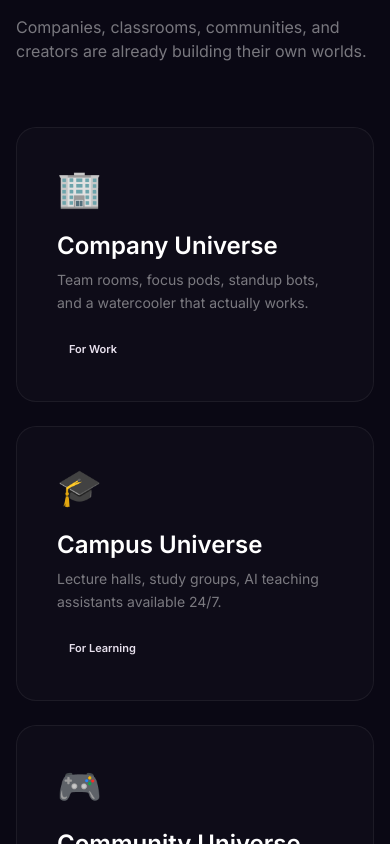
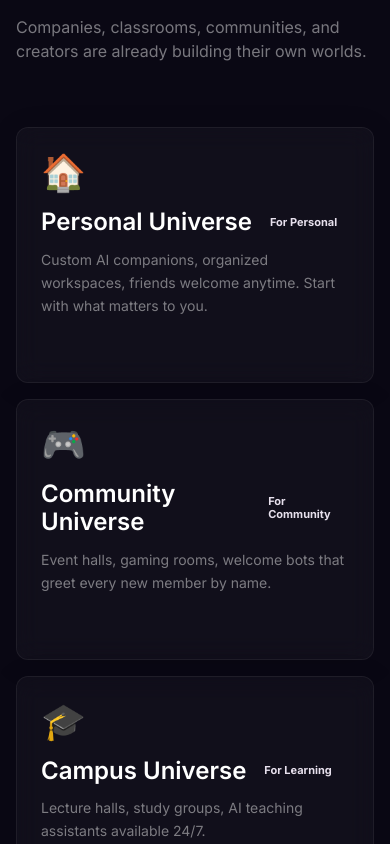
Before and after one commit to BAWES-Universe/bawes-new-website, a Next.js app: page / in a window 390 px wide. Shown: the part 3580-4424 px from the top of the page. Built offline with nearby package versions, Linux system fonts and the light colour scheme; no server answers.

Commit message:
Fix landing page layout: 2-col feature grid, showcase cards with Learn more arrows, personal-first ordering

```diff
--- a/app/page.tsx
+++ b/app/page.tsx
@@ -18,7 +18,7 @@ const features = [
   {
     icon: 'spatial_audio', iconColor: '#a78bfa', title: 'Walk in, meet people',
     desc: 'Walk up to start talking, walk away for privacy. Audio fades with distance naturally. Step into a meeting room for face-to-face video and screen sharing — all without scheduling a call.',
-    href: '/features/proximity-chat', wide: true, highlight: true,
+    href: '/features/proximity-chat', wide: false, highlight: true,
   },
   {
     icon: 'psychology', iconColor: '#fbbf24', title: 'Bots with memory',
@@ -43,11 +43,11 @@ const features = [
 ]
 
 const showcases = [
+  { emoji: '🏠', title: 'Personal Universe', desc: 'Custom AI companions, organized workspaces, friends welcome anytime. Start with what matters to you.', tag: 'For Personal', tagColor: 'purple', href: '/use-cases/personal' },
+  { emoji: '🎮', title: 'Community Universe', desc: 'Event halls, gaming rooms, welcome bots that greet every new member by name.', tag: 'For Community', tagColor: 'green', href: '/use-cases/community' },
+  { emoji: '🎓', title: 'Campus Universe', desc: 'Lecture halls, study groups, AI teaching assistants available 24/7.', tag: 'For Learning', tagColor: 'amber', href: '/use-cases/learning' },
   { emoji: '🏢', title: 'Company Universe', desc: 'Team rooms, focus pods, standup bots, and a watercooler that actually works.', tag: 'For Work', tagColor: 'purple', href: '/use-cases/work' },
-  { emoji: '🎓', title: 'Campus Universe', desc: 'Lecture halls, study groups, AI teaching assistants available 24/7.', tag: 'For Learning', tagColor: 'amber', href: '/use-cases/learning' },
-  { emoji: '🎮', title: 'Community Universe', desc: 'Event halls, gaming rooms, welcome bots that greet every new member by name.', tag: 'For Community', tagColor: 'green', href: '/use-cases/community' },
   { emoji: '🌐', title: 'Conference Universe', desc: 'Sponsor rooms, networking zones, main stages for thousands.', tag: 'For Events', tagColor: 'blue', href: '/use-cases/events' },
-  { emoji: '🏠', title: 'Personal Universe', desc: 'Custom AI companions, organized workspaces, friends welcome anytime.', tag: 'For Personal', tagColor: 'purple', href: '/use-cases/personal' },
 ]
 
 /* ─── COMPONENTS ─── */
@@ -158,15 +158,22 @@ function ShowcaseCard({ emoji, title, desc, tag, tagColor, href }: {
   emoji: string; title: string; desc: string; tag: string; tagColor: string; href: string
 }) {
   return (
-    <Link href={href}>
+    <Link href={href} className="block group">
       <motion.div
         {...fadeUp(0.05)}
-        className="rounded-bento p-10 md:p-12 bg-[rgba(255,255,255,0.02)] border border-[rgba(255,255,255,0.06)] active:bg-[rgba(139,92,246,0.08)] transition-all duration-400"
+        className="glass-card p-6 md:p-8 rounded-xl h-full flex flex-col transition-all duration-300 group-hover:-translate-y-0.5"
       >
-        <span className="text-4xl mb-6 block">{emoji}</span>
-        <h3 className="font-headline-card text-headline-card text-white mb-2">{title}</h3>
-        <p className="text-sm text-text-muted leading-relaxed mb-5">{desc}</p>
-        <span className={`tag tag-${tagColor}`}>{tag}</span>
+        <span className="text-4xl mb-4 block">{emoji}</span>
+        <div className="flex items-center gap-2 mb-3">
+          <h3 className="font-headline-card text-headline-card text-white">{title}</h3>
+          <span className={`px-2.5 py-0.5 rounded-full text-[11px] font-bold leading-tight tag-${tagColor}`}>
+            {tag}
+          </span>
+        </div>
+        <p className="text-sm text-text-muted leading-relaxed flex-grow">{desc}</p>
+        <div className="flex items-center gap-1 text-sm font-semibold text-primary mt-4 opacity-0 group-hover:opacity-100 transition-opacity duration-200">
+          Learn more <span className="material-symbols-outlined text-sm">arrow_forward</span>
+        </div>
       </motion.div>
     </Link>
   )
@@ -276,7 +283,7 @@ export default function Home() {
           </p>
         </motion.div>
 
-        <div className="grid grid-cols-1 md:grid-cols-3 gap-4">
+        <div className="grid grid-cols-1 md:grid-cols-2 gap-4">
           {features.map((f) => (
             <Bentocard key={f.title} {...f} />
           ))}
@@ -295,7 +302,7 @@ export default function Home() {
           </p>
         </motion.div>
 
-        <div className="grid grid-cols-1 md:grid-cols-2 gap-6">
+        <div className="grid grid-cols-1 md:grid-cols-2 gap-4">
           {showcases.map((s) => (
             <ShowcaseCard key={s.title} {...s} />
           ))}
```
